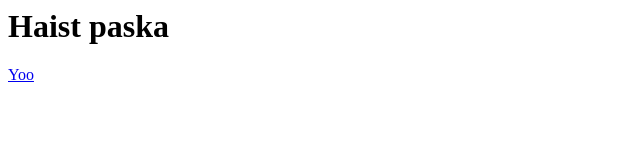
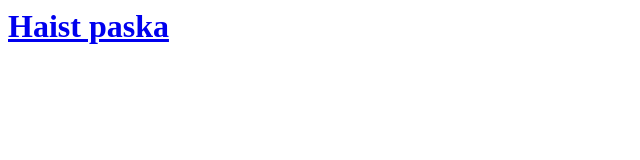
Before and after one commit to jongo00/underhallsuppgifter, a plain HTML site: page index.html in a window 1280 px wide. Shown: the whole page, without its empty margins (0-640 px from the left). Drawn offline with Linux system fonts and the light colour scheme.

Commit message:
Update index.html

```diff
--- a/index.html
+++ b/index.html
@@ -1,2 +1 @@
-<h1>Haist paska</h1>
-<a href="Richard.html">Yoo</a>
+<a href="Richard.html"><h1>Haist paska</h1></a>
```
